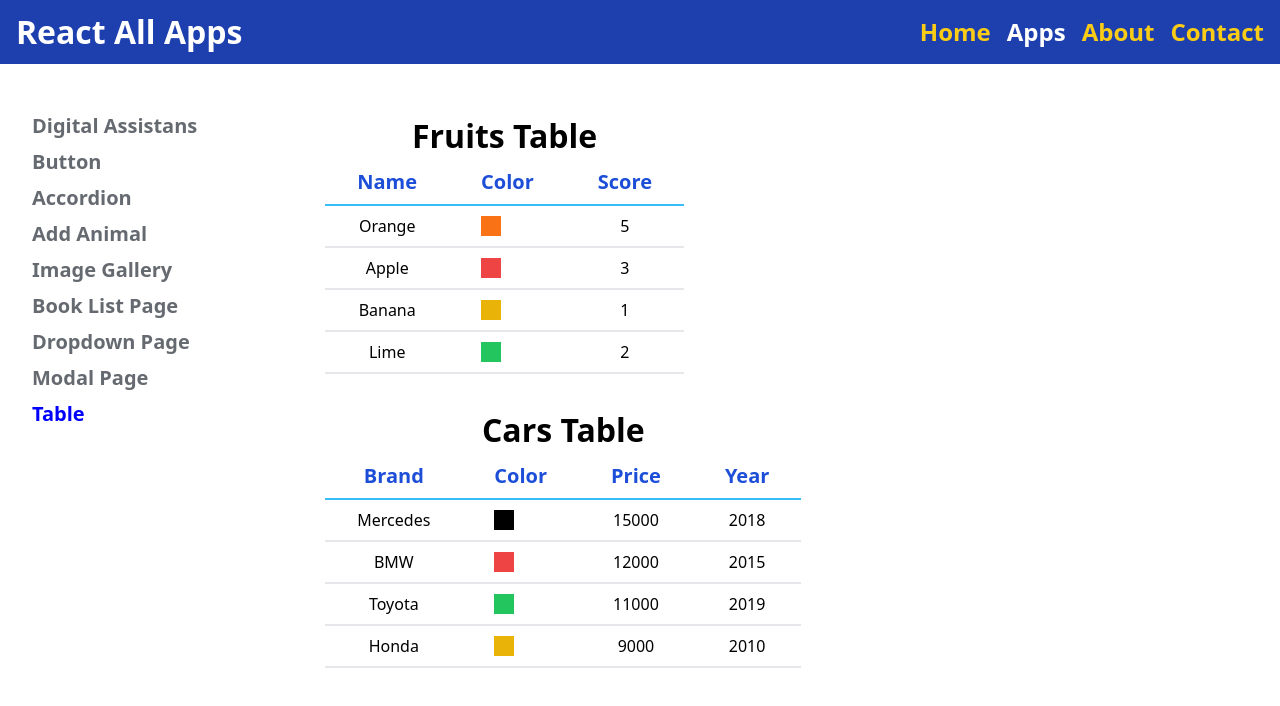
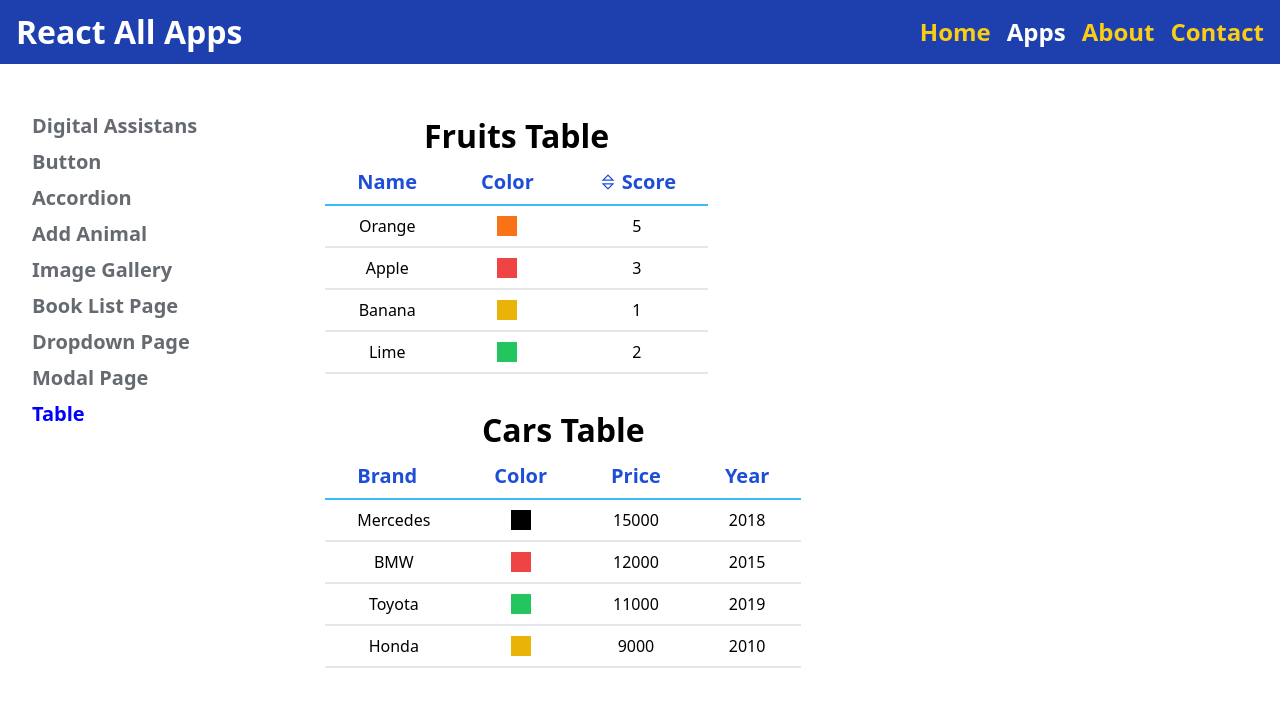
Before and after one commit to sedat355/react-all-apps, a React (Vite) app: page /apps/table in a window 1280 px wide. Shown: the top 706 px of the page. Built offline with nearby package versions, Linux system fonts and the light colour scheme.

Commit message:
Sort icon eklendi, color ortalandı

```diff
--- a/src/pages/table/Row.jsx
+++ b/src/pages/table/Row.jsx
@@ -2,7 +2,11 @@ const Row = ({ item, config }) => {
   return (
     <tr className="border-b-2">
       {config.map((column, index) => {
-        return <td key={index} className="tdata">{column.render(item)}</td>
+        return <td key={index} className="tdata">
+          <div className="flex items-center justify-center">
+            {column.render(item)}
+          </div>
+        </td>
       })}
     </tr>
   )
--- a/src/pages/table/Table.jsx
+++ b/src/pages/table/Table.jsx
@@ -1,9 +1,17 @@
 import Row from "./Row"
+import { LiaSortSolid } from 'react-icons/lia'
 
 const Table = ({data, config, caption}) => {
 
   const renderedHeaders = config.map( (column, index) => {
-    return <th className="thead text-blue-700 text-xl" scope="col" key={index}>{column.title}</th>
+    return(
+      <th className="thead text-blue-700 text-xl" scope="col" key={index}>
+        <div className="flex items-center gap-x-1">
+          {column.title === 'Score' && <LiaSortSolid/> }
+          {column.title}
+        </div>
+      </th>
+    )
   })
 
   return (
```
